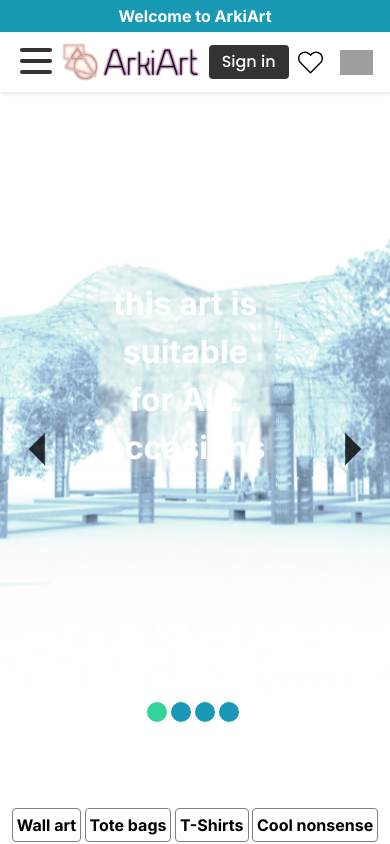
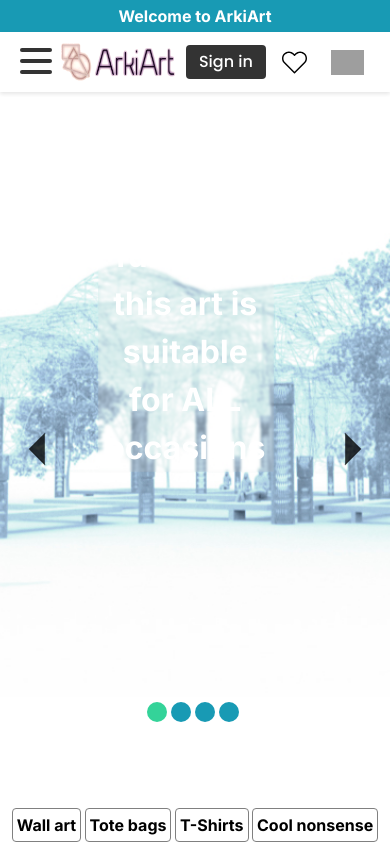
Before and after one commit to Alexander-Gabor/ArkiArt-frontend, a React (Create React App) app: page / in a window 390 px wide. Shown: the top 844 px of the page. Built offline with nearby package versions, Linux system fonts and the light colour scheme; grey boxes are pictures that could not be loaded.

Commit message:
Re-adjusting Navbar responsiveness on mobile

```diff
--- a/src/components/Navbar/Navbar.jsx
+++ b/src/components/Navbar/Navbar.jsx
@@ -71,8 +71,8 @@ const StyledTabsContainer = styled.div`
 
 const ButtonsContainer = styled.div`
   display: flex;
-  justify-content: space-evenly;
-  width: 50%;
+  justify-content: space-around;
+  width: 65%;
 `;
 
 const LogoContainer = styled.img`
```
